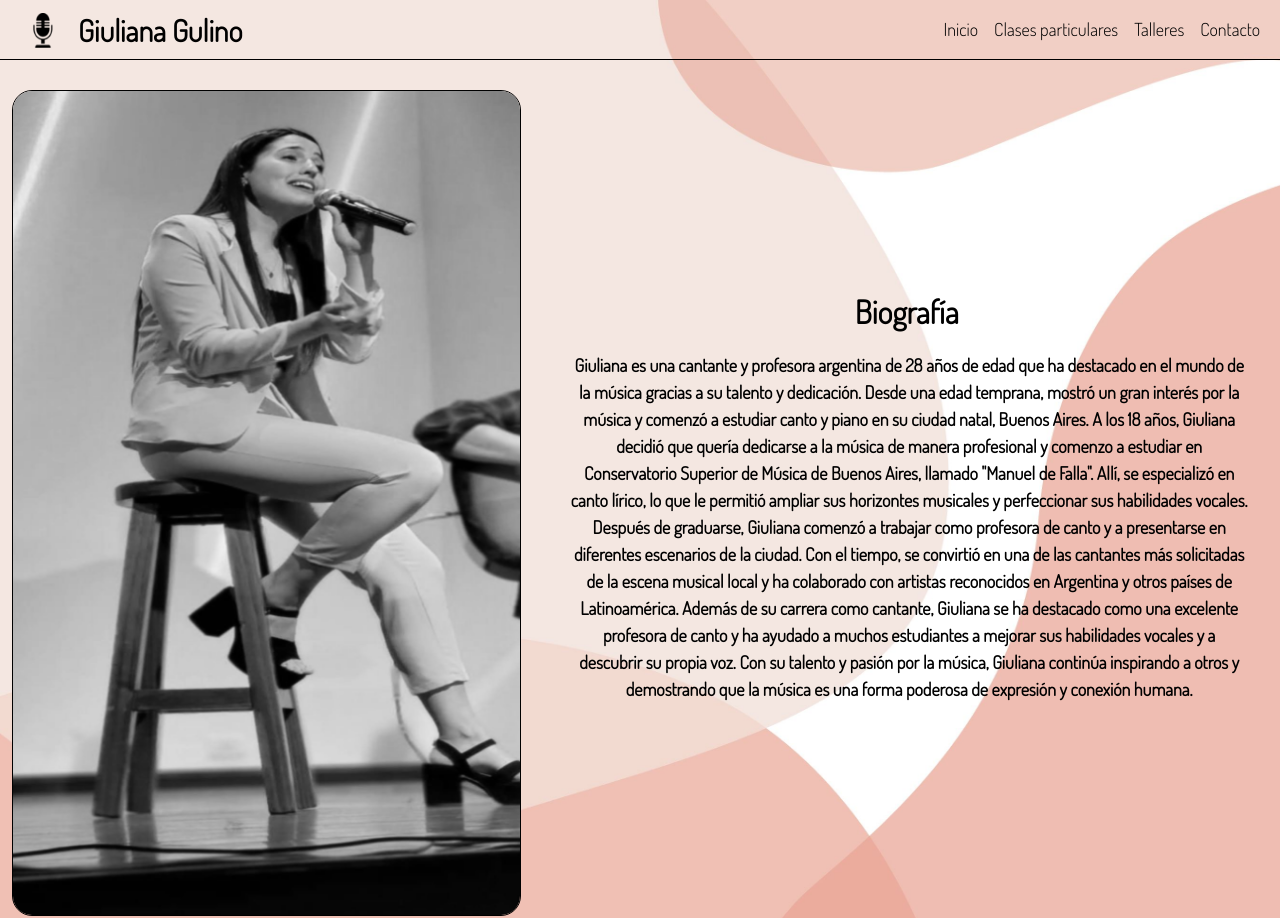
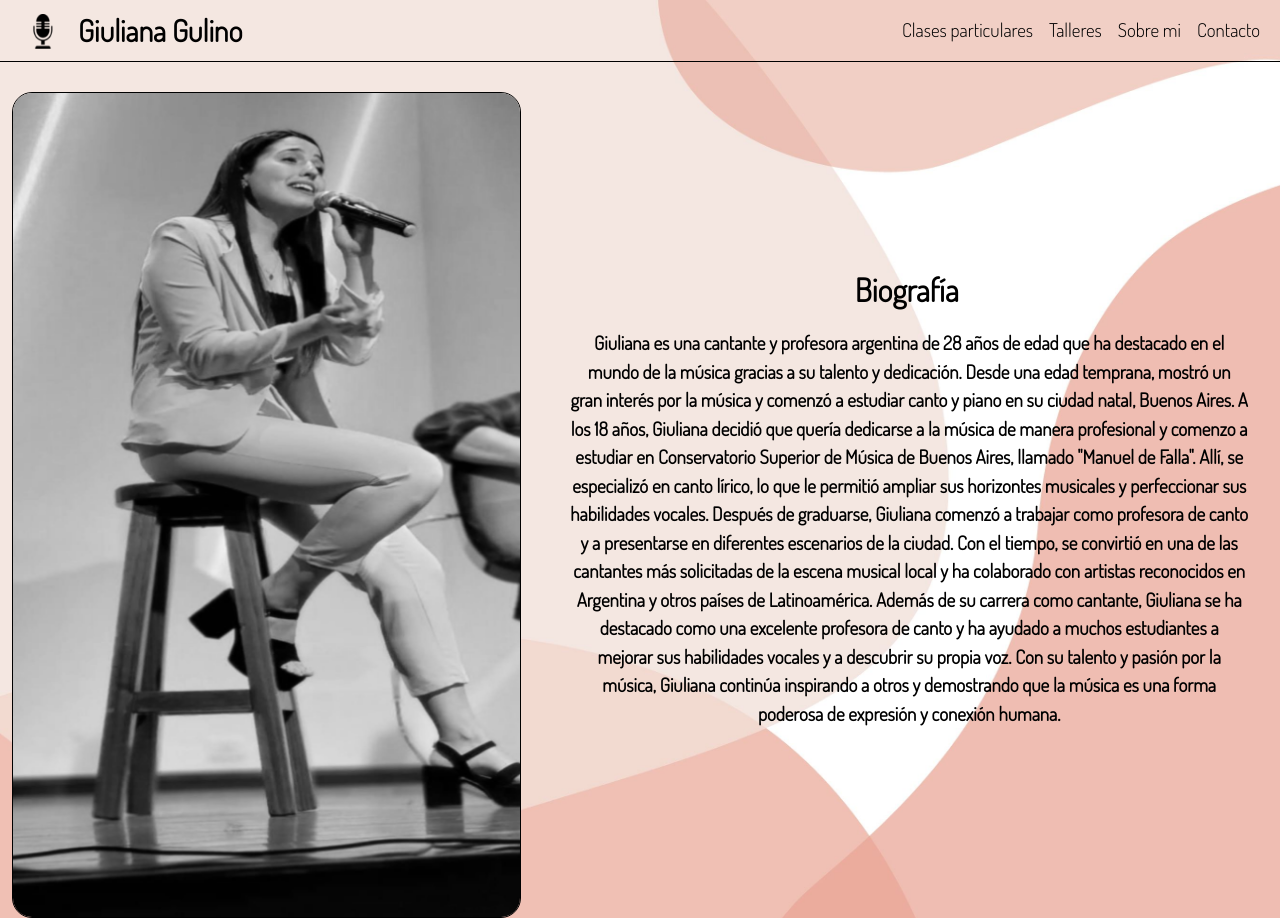
Before and after one commit to giulianagulino/TPCoderHouse-Entrega3, a plain HTML site: page Paginas/sobremi.html in a window 1280 px wide. Shown: the top 918 px of the page. Drawn offline with nearby package versions, Linux system fonts and the light colour scheme.

Commit message:
ultimos cambios

```diff
--- a/Paginas/sobremi.html
+++ b/Paginas/sobremi.html
@@ -11,7 +11,7 @@
     <meta name="description" content="Esta página es acerca de la biofrafía de Giulian Gulino con un video cantanto">
     <meta name="keywords" content="CANTO: LIRICO,POPULAR. ESTUDIO, CONSERVATORIO, VIDEO, FOTO, MÚSICA, VOZ">
     <link rel="icon" type="imgfavicon" href="../Imagenes/logopagina.png">
-    <link rel="stylesheet" href="../CSS/style.css">
+    <link rel="stylesheet" href="../css/style.css">
     <link rel="stylesheet" href="https://cdnjs.cloudflare.com/ajax/libs/animate.css/4.1.1/animate.min.css" />
     <link rel="stylesheet" href="https://unpkg.com/aos@next/dist/aos.css" />
     <link rel="preconnect" href="https://fonts.googleapis.com">
@@ -39,13 +39,13 @@
                 <div class="collapse navbar-collapse" id="navbarNav">
                     <ul class="navbar-nav ms-auto links-mio">
                         <li class="nav-item">
-                            <a class="nav-link" aria-current="page" href="../index.html">Inicio</a>
-                        </li>
-                        <li class="nav-item">
-                            <a class="nav-link" href="./clases.html">Clases particulares</a>
+                            <a class="nav-link" aria-current="page" href="./clases.html">Clases particulares</a>
                         </li>
                         <li class="nav-item">
                             <a class="nav-link" href="./talleres.html">Talleres</a>
+                        </li>
+                        <li class="nav-item">
+                            <a class="nav-link" href="./sobremi.html">Sobre mi</a>
                         </li>
                         <li class="nav-item">
                             <a class="nav-link" href="./contacto.html">Contacto</a>
--- a/scss/base/_maps.scss
+++ b/scss/base/_maps.scss
@@ -1,8 +1,8 @@
 $FONT-SIZE: (
-    "small": 8px,
-    "regular": 12px,
-    "medium": 15px,
-    "large": 18px,
+    "small": 9px,
+    "regular": 15px,
+    "medium": 17px,
+    "large": 19px,
     "xlarge":30px
 );
 
```
Also changed, not shown: Paginas/clases.html (+2 -2 lines), Paginas/contacto.html (+5 -5 lines), Paginas/talleres.html (+3 -3 lines), css/style.css.
